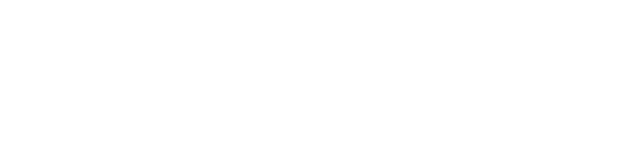
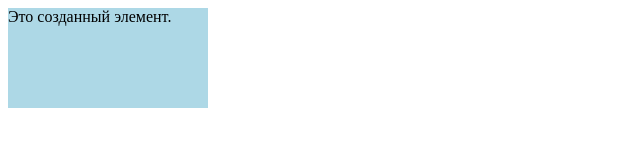
Before and after one commit to FrontendSuper-Man/MyFirstRepository, a plain HTML site: page constructor/index.html in a window 1280 px wide. Shown: the whole page, without its empty margins (0-640 px from the left). Drawn offline with Linux system fonts and the light colour scheme.

Commit message:
Сделал как смог

```diff
--- a/constructor/index.html
+++ b/constructor/index.html
@@ -1,15 +1,11 @@
 <!DOCTYPE html>
 <html lang="en">
-
 <head>
-	<meta charset="UTF-8">
-	<meta name="viewport" content="width=device-width, initial-scale=1.0">
-	<title>Document</title>
+    <meta charset="UTF-8">
+    <meta name="viewport" content="width=device-width, initial-scale=1.0">
+    <title>DomElement</title>
 </head>
-
 <body>
-
-	<script src="./script.js"></script>
+    <script src="script.js"></script>
 </body>
-
 </html>
--- a/constructor/script.js
+++ b/constructor/script.js
@@ -0,0 +1,33 @@
+function DomElement(selector, height, width, bg, fontSize) {
+	this.selector = selector;
+	this.height = height;
+	this.width = width;
+	this.bg = bg;
+	this.fontSize = fontSize;
+
+	this.createElement = function () {
+		let element;
+		if (this.selector.startsWith('.')) {
+			element = document.createElement('div');
+			element.className = this.selector.slice(1);
+		} else if (this.selector.startsWith('#')) {
+			element = document.createElement('p');
+			element.id = this.selector.slice(1);
+		} else {
+			console.error('Некорректный селектор. Используйте точку или решетку.');
+			return;
+		}
+
+		element.style.cssText = `
+		 height: ${this.height};
+		 width: ${this.width};
+		 background: ${this.bg};
+		 font-size: ${this.fontSize};
+	  `;
+		element.textContent = 'Это созданный элемент.';
+		document.body.appendChild(element);
+	};
+}
+
+const newDomElement = new DomElement('.block', '100px', '200px', 'lightblue', '16px');
+newDomElement.createElement();
```
